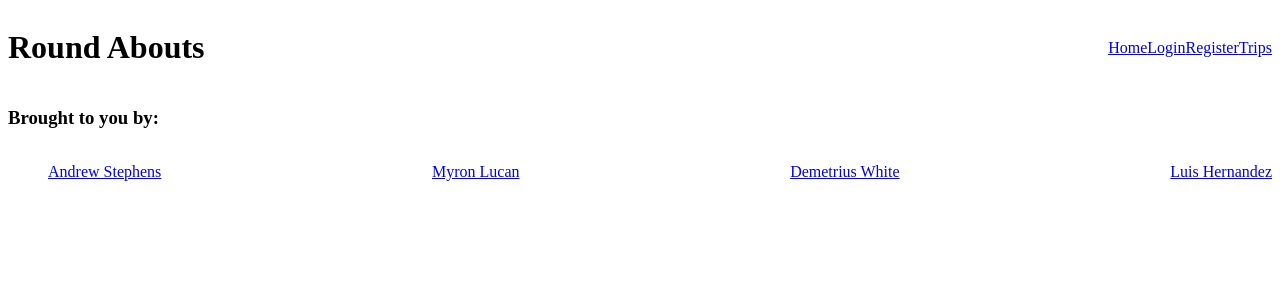
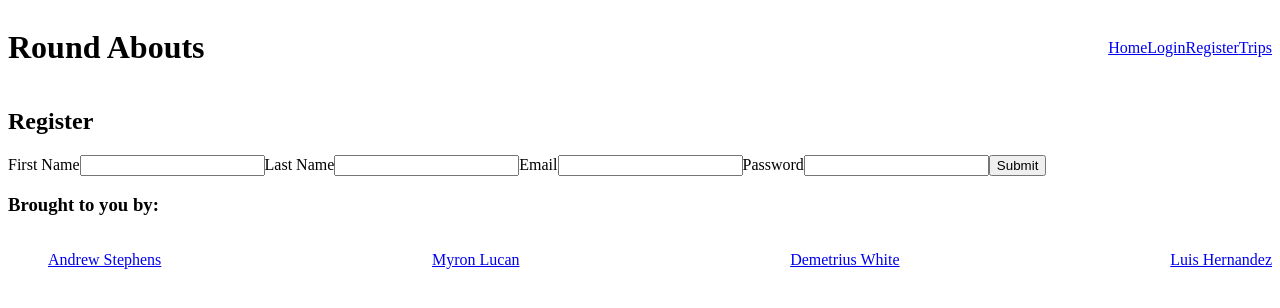
Before and after one commit to MLUCAN2/round-abouts, a React (Vite) app in the folder client/: page /register in a window 1280 px wide. Shown: the top 308 px of the page. Built offline with nearby package versions, Linux system fonts and the light colour scheme.

Commit message:
updated registration.jsx and mutation

```diff
--- a/client/src/Utils/mutations.js
+++ b/client/src/Utils/mutations.js
@@ -6,19 +6,21 @@ export const LOGIN_USER = gql`
       token
       user {
         _id
-        username
+        email
       }
     }
   }
 `;
 
 export const ADD_USER = gql`
-  mutation addUser($username: String!, $email: String!, $password: String!) {
-    addUser(username: $username, email: $email, password: $password) {
+  mutation addUser($firstName: String!, $lastName: String!, $email: String!, $password: String!) {
+    addUser(firstName: $firstName, lastName: $lastName, email: $email, password: $password) {
       token
       user {
         _id
-        username
+        firstName
+        lastName
+        email
       }
     }
   }
--- a/client/src/pages/Register.jsx
+++ b/client/src/pages/Register.jsx
@@ -1,3 +1,74 @@
-export default function Register () {
+// export default function Register () {
 
-}
+// }
+
+import { useState } from 'react';
+import { useMutation } from '@apollo/client';
+import { ADD_USER } from '../Utils/mutations';
+import { useNavigate } from 'react-router-dom';
+
+import Auth from '../Utils/auth';
+
+const Register= (props)=> {
+    const [formState, setFormData]= useState({firstName: '', lastName: '', email: '', password: ''})
+    const [addUser, { error, data }] = useMutation(ADD_USER);
+
+    // Used to define our navigation once we login
+    const navigate = useNavigate();
+
+    const handleChange = (e) => {
+        setFormState({ ...formState, [e.target.name]: e.target.value });
+
+        setFormState({
+            firstName: '',
+            lastName: '',
+            email: '',
+            password: '',
+        });
+    };
+    const handleFormSubmit = async (e) => {
+        e.preventDefault();
+
+        try {
+            const { data } = await addUser({
+                variables: {
+                    firstName: formState.firstName,
+                    lastName: formState.lastName,
+                    email: formState.email,
+                    password:  formState.password,
+                },
+            });
+
+            Auth.login(data.addUser.token);
+            // Will automatically redirect the user to the homepage
+            navigate('/');
+        }
+        catch (err) {
+            console.error(err);
+        }
+    }
+    return(
+        <main className='registration'>
+            <h2>Register</h2>
+            <section className='register-form'>
+                <form onSubmit={handleFormSubmit}>
+                    <label htmlFor='firstName'>First Name</label>
+                    <input type='text' name='firstName' id='firstName' value={formState.firstName} onChange={handleChange} />
+
+                    <label htmlFor='lastName'>Last Name</label>
+                    <input type='text' name='lastName' id='lastName' value={formState.lastName} onChange={handleChange} />
+
+                    <label htmlFor='email'>Email</label>
+                    <input type='text' name='email' id='email' value={formState.email} onChange={handleChange} />
+
+                    <label htmlFor='password'>Password</label>
+                    <input type='password' name='password' id='password' value={formState.password} onChange={handleChange} />
+
+                    <button className='submit-button' style={{cursor: 'pointer'}} type='submit'>Submit</button>
+                </form>
+            </section>
+        </main>
+    )
+};
+
+export default Register;
```
